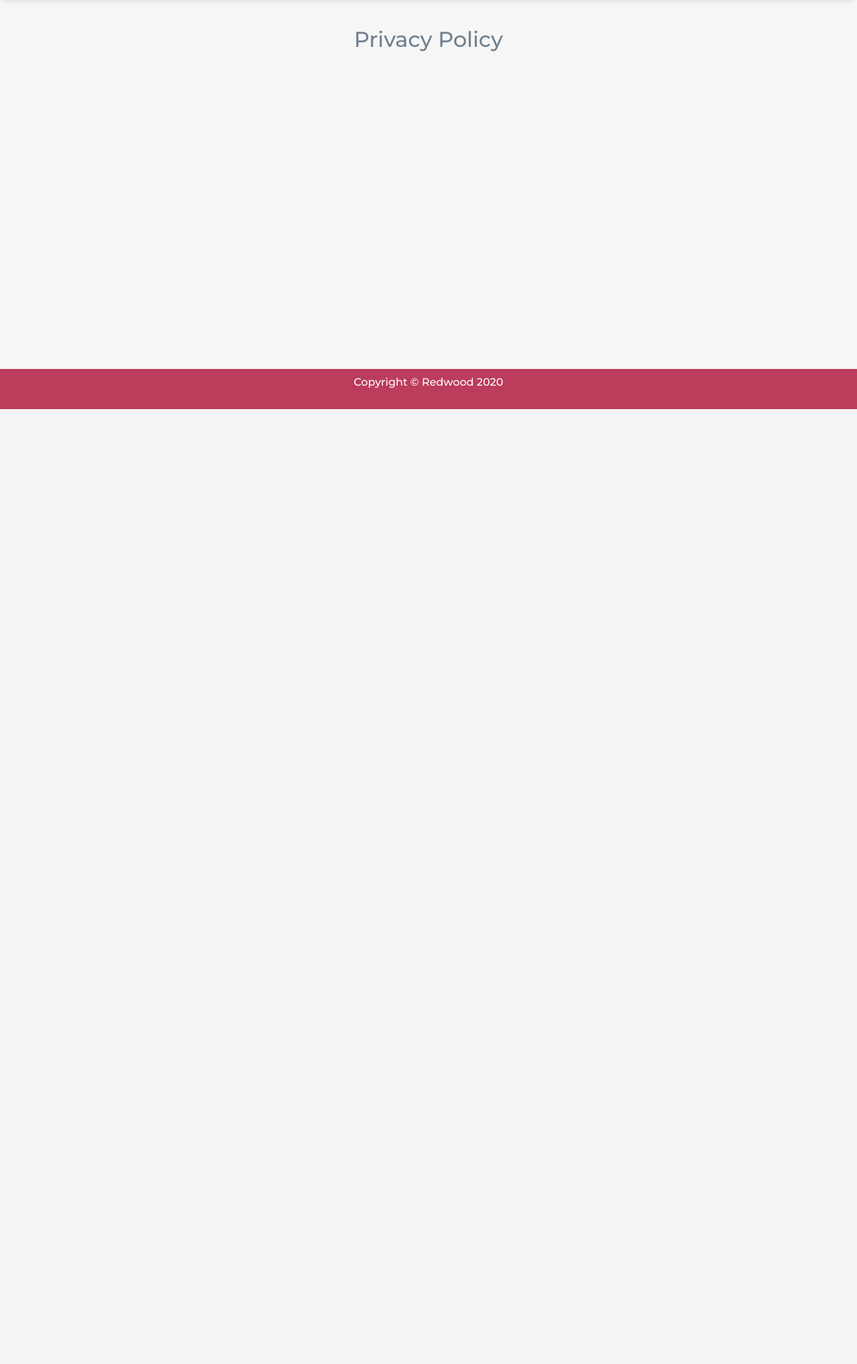
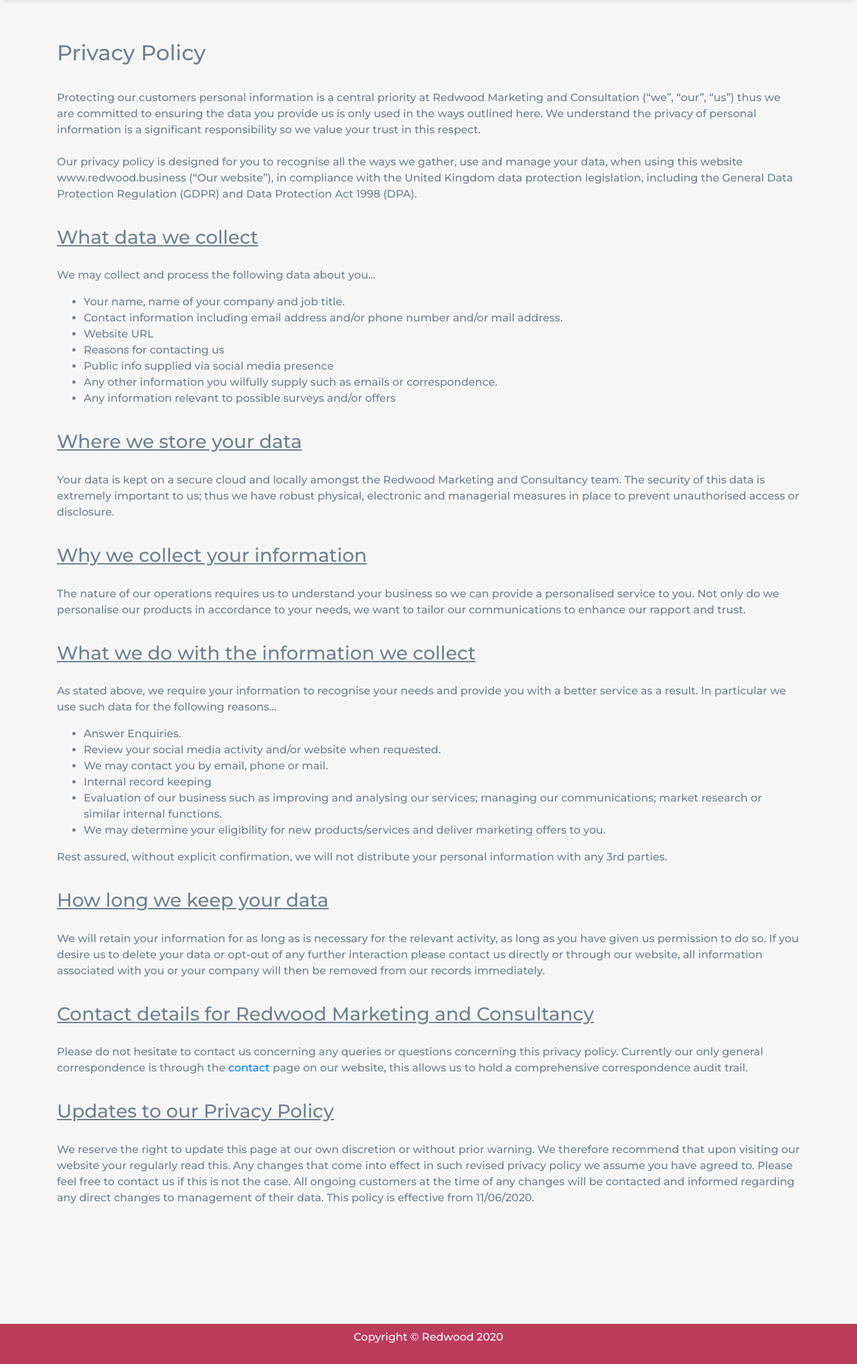
Before and after one commit to angus-archive/redwood, a PHP site: page /privacy-policy.php in a window 1280 px wide. Shown: the part 189-2226 px from the top of the page at 67% size. Before the commit the page ends 800 px from the top, so only its background shows below. Run offline with PHP 8.4, Linux system fonts and the light colour scheme.

Commit message:
Added content for privacy policy and added contact page

```diff
--- a/includes/contact-form.php
+++ b/includes/contact-form.php
@@ -25,6 +25,8 @@
             <label for="userMessage">Message</label>
             <textarea class="form-control" id="userMessage" rows="4" style="resize:none"  placeholder="Your Message..." required>Hi, I would like to request information about the <?php echo $PAGE_TITLE; ?></textarea>
         </div>
+		<!--Privacy Policy-->
+		<p class="small py-1">Your data will be processed in accordance with our <a href="/privacy-policy.php" target="_blank"> Privacy Policy </a></p>
         <!--Submit -->
         <button class="btn btn-primary my-2" type="submit">Submit</button>
     </form>
--- a/privacy-policy.php
+++ b/privacy-policy.php
@@ -16,12 +16,48 @@
 		<div class="mSpacer-y-40"></div>
 
 		<div class="container my-auto">
-			<h2 class="text-center"> Privacy Policy</h2>
-			<div class="pSpacer-y-20"></div>
+
+			<div class="pSpacer-y-20"><h2> Privacy Policy</h2></div>
+			<p class="py-2">Protecting our customers personal information is a central priority at Redwood Marketing and Consultation (“we”, “our”, “us”) thus we are committed to ensuring the data you provide us is only used in the ways outlined here. We understand the privacy of personal information is a significant responsibility so we value your trust in this respect.</p>
+			<p>Our privacy policy is designed for you to recognise all the ways we gather, use and manage your data, when using this website www.redwood.business (“Our website”), in compliance with the United Kingdom data protection legislation, including the General Data Protection Regulation (GDPR) and Data Protection Act 1998 (DPA).</p>
+			<div class="pSpacer-y-20"><h3> <u>What data we collect </u></h3></div>
+			<p>We may collect and process the following data about you...</p>
+			<ul>
+				<li>Your name, name of your company and job title.</li>
+				<li>Contact information including email address and/or phone number and/or mail address.</li>
+				<li>Website URL</li>
+				<li>Reasons for contacting us</li>
+				<li>Public info supplied via social media presence</li>
+				<li>Any other information you wilfully supply such as emails or correspondence.</li>
+				<li>Any information relevant to possible surveys and/or offers</li>
+			</ul>
+			<div class="pSpacer-y-20"><h3> <u>Where we store your data </u></h3></div>
+			<p>Your data is kept on a secure cloud and locally amongst the Redwood Marketing and Consultancy team. The security of this data is extremely important to us; thus we have robust physical, electronic and managerial measures in place to prevent unauthorised access or disclosure.</p>
+			<div class="pSpacer-y-20"><h3> <u>Why we collect your information </u></h3></div>
+			<p>The nature of our operations requires us to understand your business so we can provide a personalised service to you. Not only do we personalise our products in accordance to your needs, we want to tailor our communications to enhance our rapport and trust. </p>
+			<div class="pSpacer-y-20"><h3> <u>What we do with the information we collect </u></h3></div>
+			<p>As stated above, we require your information to recognise your needs and provide you with a better service as a result. In particular we use such data for the following reasons...</p>
+			<ul>
+				<li>Answer Enquiries.</li>
+				<li>Review your social media activity and/or website when requested.</li>
+				<li>We may contact you by email, phone or mail.</li>
+				<li>Internal record keeping</li>
+				<li>Evaluation of our business such as improving and analysing our services; managing our communications; market research or similar internal functions.</li>
+				<li>We may determine your eligibility for new products/services and deliver marketing offers to you.</li>
+			</ul>
+			<p>Rest assured, without explicit confirmation, we will not distribute your personal information with any 3rd parties.</p>
+			<div class="pSpacer-y-20"><h3><u> How long we keep your data </u></h3></div>
+			<p>We will retain your information for as long as is necessary for the relevant activity, as long as you have given us permission to do so. If you desire us to delete your data or opt-out of any further interaction please contact us directly or through our website, all information associated with you or your company will then be removed from our records immediately.</p>
+			<div class="pSpacer-y-20"><h3><u>Contact details for Redwood Marketing and Consultancy</u></h3></div>
+			<p>Please do not hesitate to contact us concerning any queries or questions concerning this privacy policy. Currently our only general correspondence is through the <a href="/contact.php" target="_blank"> contact </a> page on our website, this allows us to hold a comprehensive correspondence audit trail.</p>
+			<div class="pSpacer-y-20"><h3><u>Updates to our Privacy Policy</u></h3></div>
+			<p>We reserve the right to update this page at our own discretion or without prior warning. We therefore recommend that upon visiting our website your regularly read this. Any changes that come into effect in such revised privacy policy we assume you have agreed to. Please feel free to contact us if this is not the case. All ongoing customers at the time of any changes will be contacted and informed regarding any direct changes to management of their data. This policy is effective from 11/06/2020.</p>
+
+
 		</div>
 
 		<!-- Spacer-->
-		<div class="mSpacer-y-80"></div>
+		<div class="pSpacer-y-80"></div>
 
 	</div>
 	<!-- Footer -->
--- a/resources/styles/stylesheet.css
+++ b/resources/styles/stylesheet.css
@@ -91,6 +91,11 @@ footer{
 .pSpacer-y-40{
 	padding-top: 40px !important;
 	padding-bottom: 40px !important;
+}
+
+.pSpacer-y-80{
+	padding-top: 80px !important;
+	padding-bottom: 80px !important;
 }
 
 .pSpacer-y-20{
```
Also changed, not shown: contact.php (added, +39 -0 lines).
